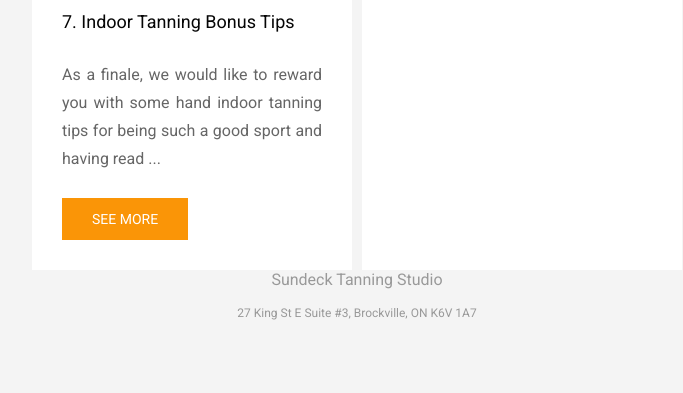
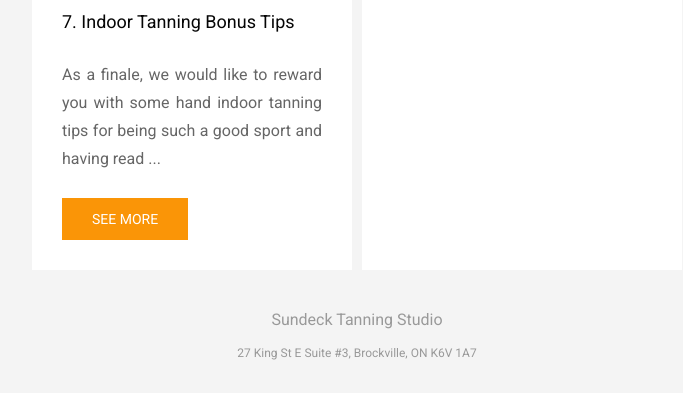
Before and after one commit to clairenotbear/sundeck.brockville, a plain HTML site: page index.html in a window 1280 px wide. Shown: the part 2720-3113 px from the top of the page, without its empty margins (283-966 px from the left). Drawn offline with Linux system fonts and the light colour scheme.

Commit message:
Add files via upload

```diff
--- a/index.html
+++ b/index.html
@@ -448,7 +448,7 @@ According to many beauty experts, sunless tanning looks much better and is actua
 							<!-- END Two Columns -->
 
 							<!-- Footer -->
-							<table width="100%" border="0" cellspacing="0" cellpadding="0">
+							<table style="padding-top: 40px" width="100%" border="0" cellspacing="0" cellpadding="0">
 
 											<tr>
 												<td class="text-footer1 pb10" style="color:#999999; font-family:'Roboto', Arial,sans-serif; font-size:16px; line-height:20px; text-align:center; padding-bottom:10px;">Sundeck Tanning Studio</td>
```
